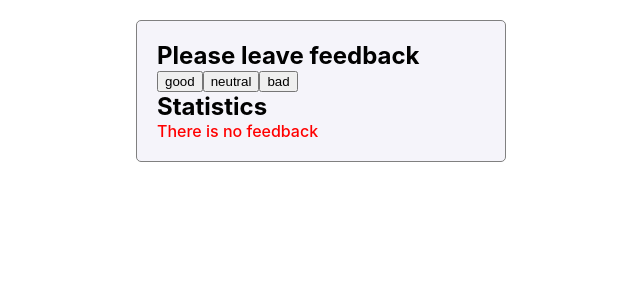
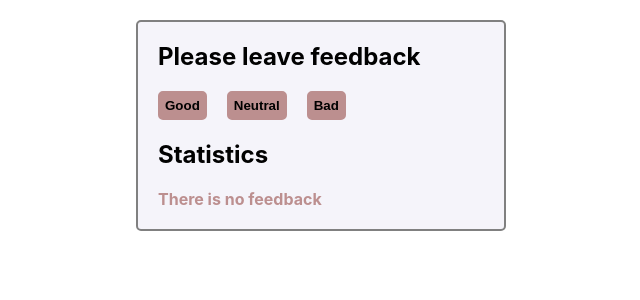
Before and after one commit to YuliiaTS/goit-react-hw-02-feedback, a React (Create React App) app: page / in a window 1280 px wide. Shown: the top 300 px of the page, without its empty margins (319-959 px from the left). Built offline with nearby package versions, Linux system fonts and the light colour scheme.

Commit message:
стилізувала віджет

```diff
--- a/src/components/App.module.css
+++ b/src/components/App.module.css
@@ -1,8 +1,8 @@
 .main {
     width: 370px;
     margin-top: 20px;
-    padding: 20px;
-    border: 1px solid gray;
+    padding: 0 20px 20px;
+    border: 2px solid gray;
 	border-radius: 5px;
     display: flex;
     flex-direction: column;
--- a/src/components/FeedbackOptions/FeedbackOptions.js
+++ b/src/components/FeedbackOptions/FeedbackOptions.js
@@ -1,19 +1,19 @@
 import PropTypes from 'prop-types';
+import style from '../FeedbackOptions/FeedbackOptions.module.css'
 
 export default function FeedbackOptions({ options, onLeaveFeedback }) {
     return (
         <div>
         {options.map(keyName => {
             return (
-            <div style={{ display: 'inline-flex' }}>
                 <button
+                className={style.btn}
                 type="button"
                 name={keyName}
                 onClick={() => onLeaveFeedback(keyName)}
                 >
                 {keyName}
                 </button>
-            </div>
             );
         })}
         </div>
--- /dev/null
+++ b/src/components/FeedbackOptions/FeedbackOptions.module.css
@@ -0,0 +1,17 @@
+.btn {
+    padding: 5px;
+    display: inline-flex;
+    text-transform: capitalize;
+    font-weight: 700;
+    background-color: rosybrown;
+    border: 2px solid rosybrown;
+	border-radius: 5px;
+    transition: background-color .25s cubic-bezier(.4,0,.2,1);
+}
+.btn:hover {
+    background-color: #fff;
+}
+
+.btn:not(:last-child) {
+    margin-right: 20px;
+}
--- a/src/components/Notification/Notification.js
+++ b/src/components/Notification/Notification.js
@@ -2,7 +2,7 @@ import PropTypes from 'prop-types';
 
 export default function Notification({message}) {
     return (
-        <p style={{ color: 'red', fontWeight: '500' }}>{message}</p>
+        <p style={{ color: 'rosybrown', fontWeight: '700' }}>{message}</p>
     )
 };
 
--- a/src/components/Section/Section.js
+++ b/src/components/Section/Section.js
@@ -3,7 +3,7 @@ import PropTypes from 'prop-types';
 export default function Section({ title, children }) {
     return (
         <div>
-            <h2>{title}</h2>
+            <h2 style={{ margin: '20px auto', }}>{title}</h2>
             {children}
         </div>
     )
--- a/src/components/Statistics/Statistics.module.css
+++ b/src/components/Statistics/Statistics.module.css
@@ -1,8 +1,13 @@
 .text {
     font-weight: 500;
+}
+
+.text:not(:last-child) {
+    margin-bottom: 10px;
 }
 
 .text span {
     font-weight: 700;
 	margin-left: 10px;
+    color: rosybrown;
 }
```
Also changed, not shown: src/components/App.jsx (+0 -13 lines).
